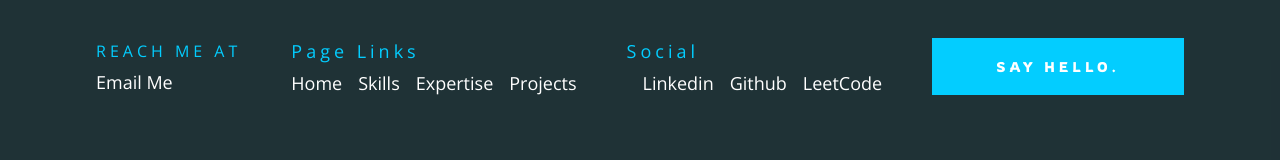
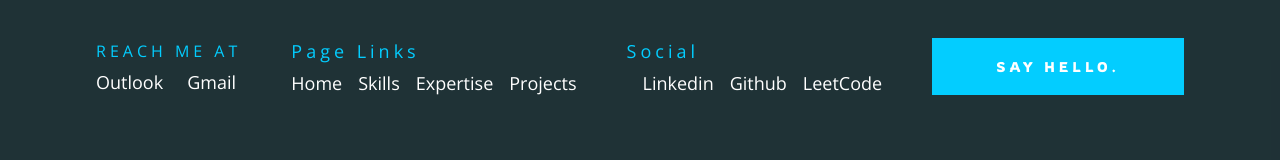
Before and after one commit to AliMahmoud26/My-Portfolio, a React (Vite) app: page / in a window 1280 px wide. Shown: the part 6037-6197 px from the top of the page. Built offline with nearby package versions, Linux system fonts and the light colour scheme.

Commit message:
updaing my footer reach-me section

```diff
--- a/src/components/Footer.jsx
+++ b/src/components/Footer.jsx
@@ -11,7 +11,8 @@ const Footer = () => {
         <div className="other-links">
           <div className="email">
             <h4>REACH ME AT</h4>
-            <a href="mailto:alimahmoud.cs@outlook.com">Email Me</a>
+            <a href="mailto:alimahmoud.cs@outlook.com" style={{marginRight: "1.5rem"}}>Outlook</a>
+            <a href="mailto:alimah.engineer@gmail.com">Gmail</a>
           </div>
           <div className="page-links">
             <h4>Page Links</h4>
@@ -31,7 +32,7 @@ const Footer = () => {
             </div>
           </div>
           <div className="email-box">
-            <a href="mailto:alimahmoud.cs@outlook.com" title='My Email'>SAY HELLO.</a>
+            <a href="mailto:alimahmoud.cs@outlook.com" title='Outlook'>SAY HELLO.</a>
           </div>
         </div>
       </div>
```
